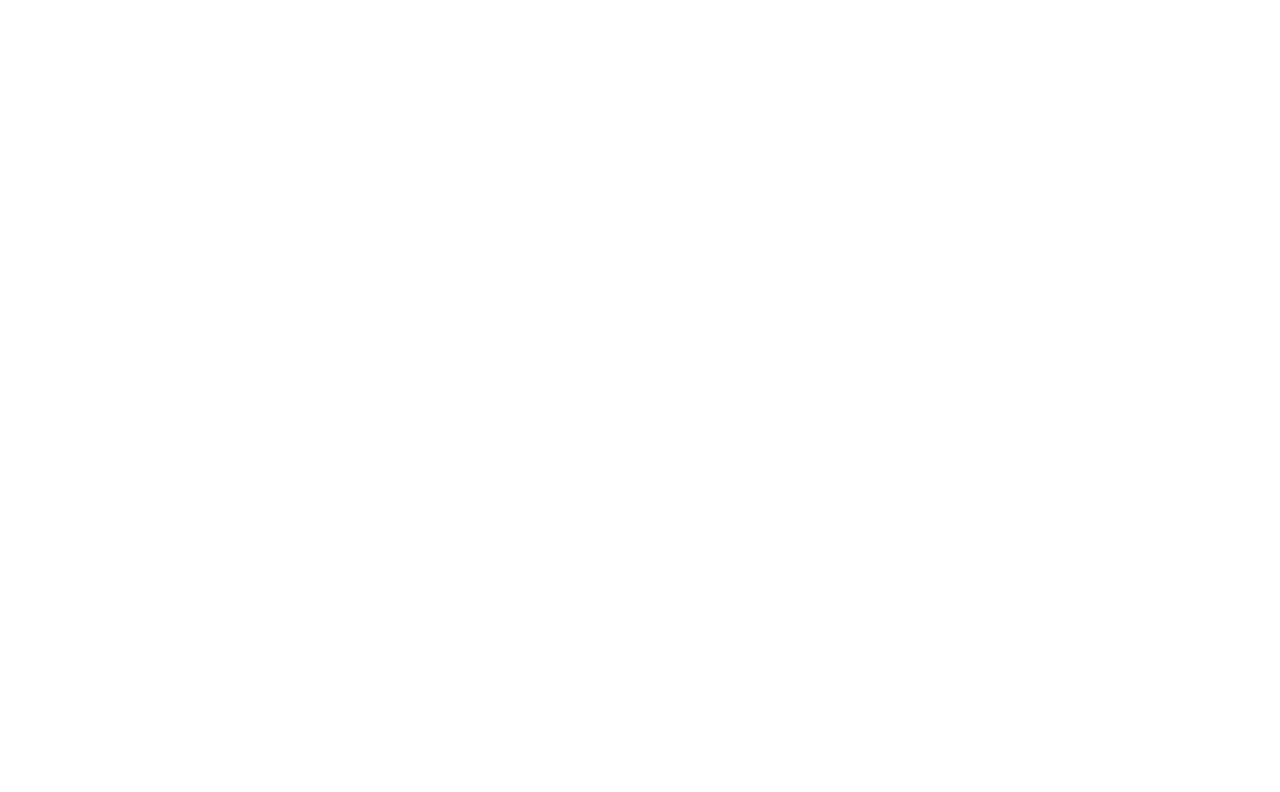
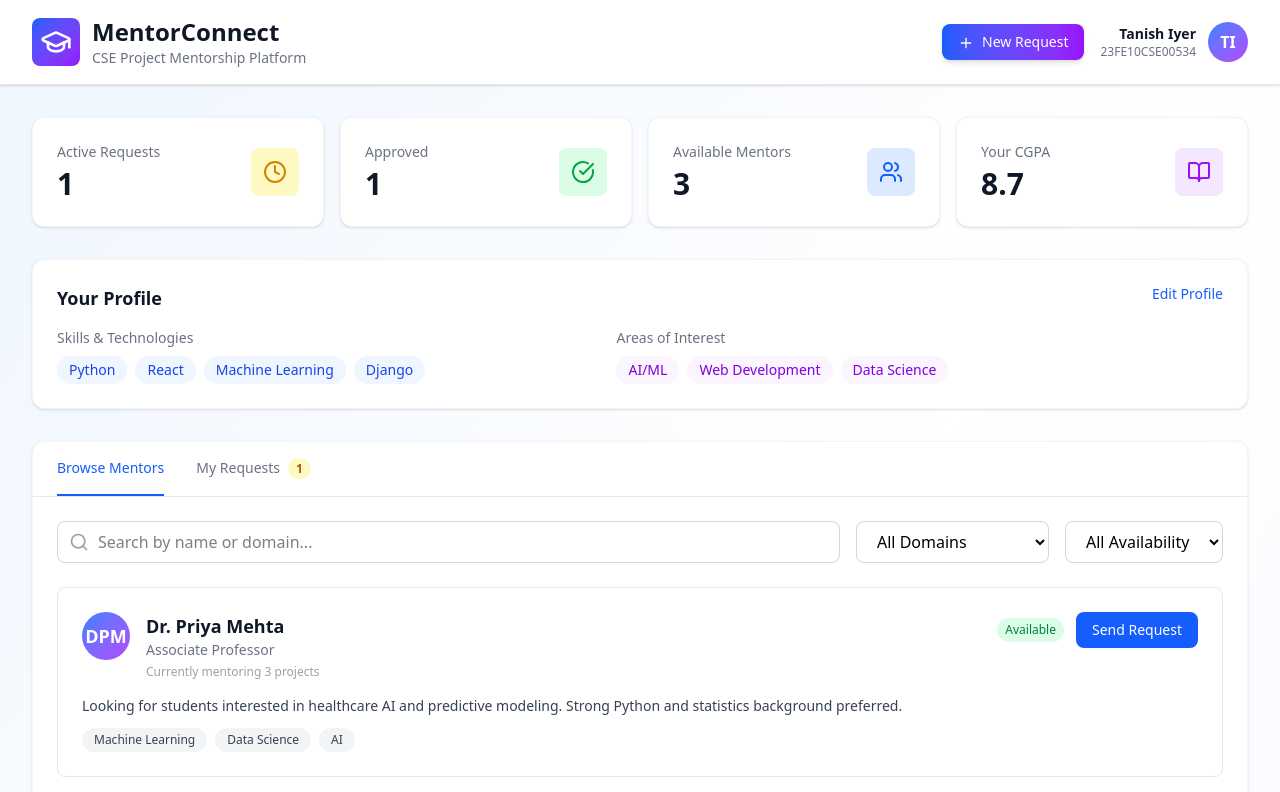
Before and after one commit to Fazetanish/Mentor-Mentee, a React app in the folder frontend/: page /student-landing-page in a window 1280 px wide. Before the commit this address had no page. Shown: the top 792 px of the page. Built offline with nearby package versions, Linux system fonts and the light colour scheme; the HTML template or start-up script is replaced by a standard one.

Commit message:
Added student landing page

```diff
--- a/frontend/src/App.jsx
+++ b/frontend/src/App.jsx
@@ -5,7 +5,8 @@
 import SignUpPage from './Components/Signup'
 import { BrowserRouter as Router , Routes , Route } from 'react-router-dom'
 import StudentProfileForm from './Components/Student_Profiles'
-import MentorConnectLandingPage from './Components/Landing_Page'
+import MentorConnectDashboard from './Components/Student_LandingPage'
+
 
 function App(){
   return <>
@@ -15,7 +16,7 @@
         <Route path='/signin' element = {<SignInPage /> } />
         <Route path='/signup' element = {<SignUpPage />} />
         <Route path='/student-profiles' element={<StudentProfileForm />} />
-        <Route path='/landing-page' element ={<MentorConnectLandingPage />} />
+        <Route path='/student-landing-page' element ={<MentorConnectDashboard />} />
       </Routes>
     </Router>
   </>
--- a/frontend/src/Components/Landing_Page.jsx
+++ b/frontend/src/Components/Student_LandingPage.jsx
@@ -1,20 +1,20 @@
 import React, { useState } from 'react';
 import { Search, Filter, BookOpen, Users, CheckCircle, Clock, XCircle, Plus, GraduationCap, Mail, Github, Linkedin } from 'lucide-react';
 
-export default function MentorConnectLandingPage() {
+export default function MentorConnectDashboard() {
   const [activeTab, setActiveTab] = useState('browse');
   const [searchQuery, setSearchQuery] = useState('');
   const [filterDomain, setFilterDomain] = useState('all');
   const [filterCapacity, setFilterCapacity] = useState('all');
 
   const studentProfile = {
-    name: "Arjun Sharma",
-    id: "CSE2021045",
+    name: "Tanish Iyer",
+    id: "23FE10CSE00534",
     year: "3rd Year",
     cgpa: "8.7",
     skills: ["Python", "React", "Machine Learning", "Django"],
     interests: ["AI/ML", "Web Development", "Data Science"],
-    github: "github.com/arjunsharma"
+    github: "github.com/tanishiyer"
   };
 
   const mentorRequests = [
```
Also changed, not shown: 1 other file (tests, documents, lock files or other folders).
